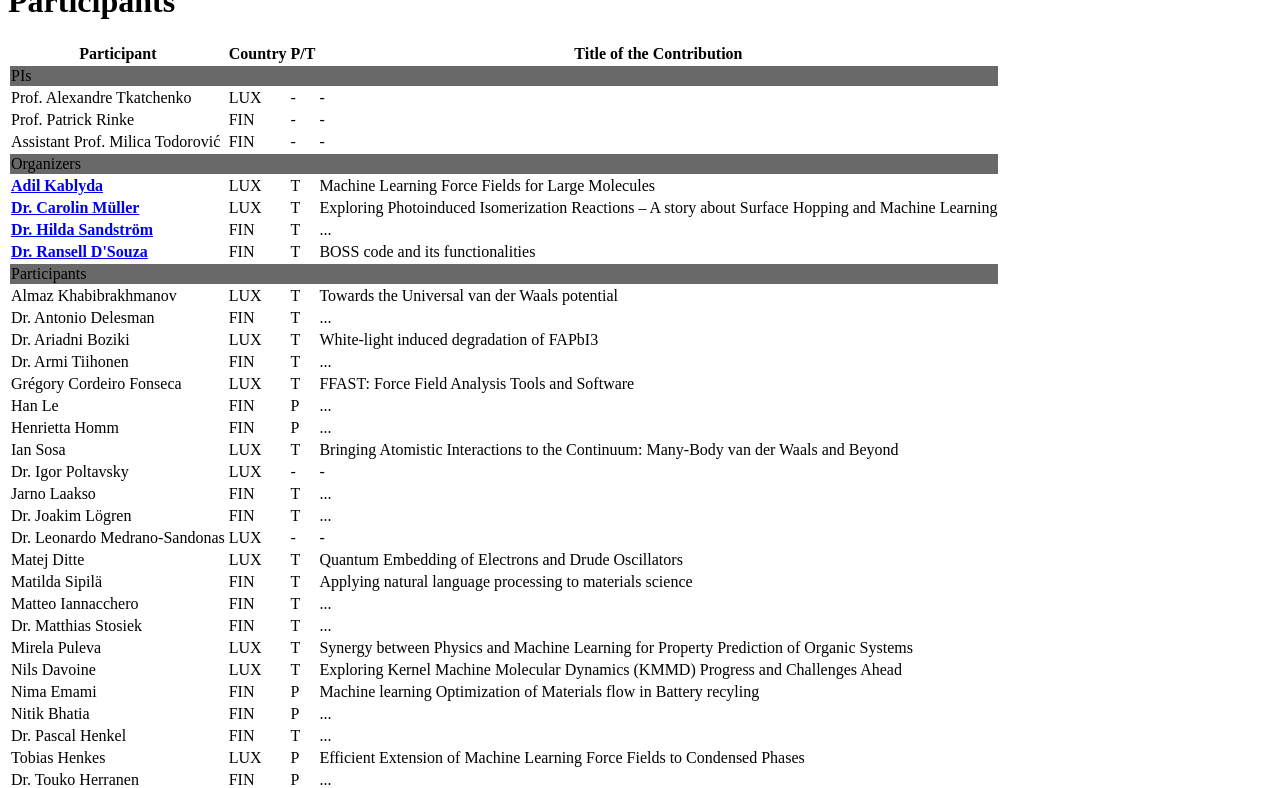
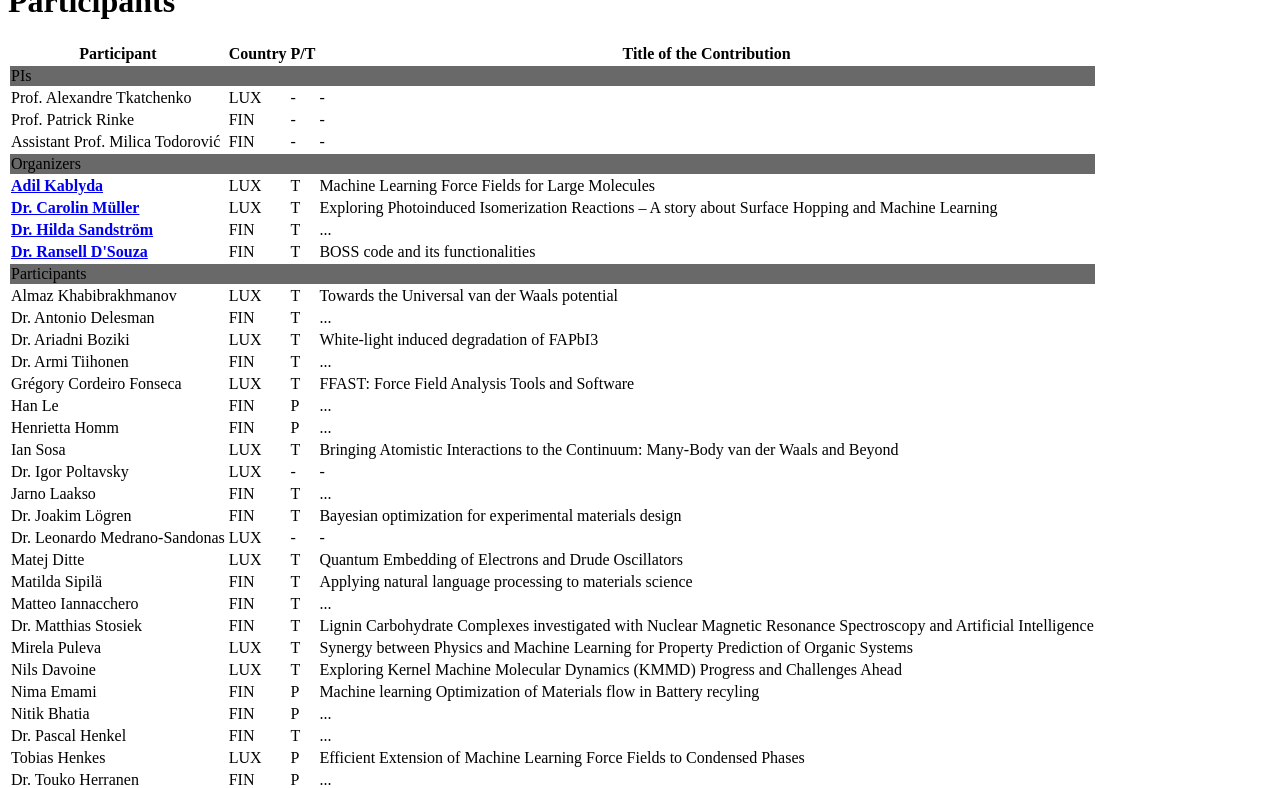
Before and after one commit to ESTML/ESTML.github.io, a Jekyll site: the page built from schedule.html, in a window 1280 px wide and 900 px high, scrolled down 1008 px, cut to the strip 0-788 px from the top of the window. Built offline with Jekyll 4.4.1, drawn with Linux system fonts in a browser that asks for light colours; nearby versions of some CDN libraries.

Commit message:
Update schedule.html

```diff
--- a/schedule.html
+++ b/schedule.html
@@ -264,7 +264,7 @@
   <td> Dr. Joakim Lögren </td>
   <td> FIN </td>
   <td> T </td>
-  <td> ... </td>
+  <td> Bayesian optimization for experimental materials design </td>
 </tr>
 <tr>
   <td> Dr. Leonardo Medrano-Sandonas </td>
@@ -294,7 +294,7 @@
   <td> Dr. Matthias Stosiek </td>
   <td> FIN </td>
   <td> T </td>
-  <td> ... </td>
+  <td> Lignin Carbohydrate Complexes investigated with Nuclear Magnetic Resonance Spectroscopy and Artificial Intelligence </td>
 </tr>
 <tr>
   <td> Mirela Puleva </td>
```
